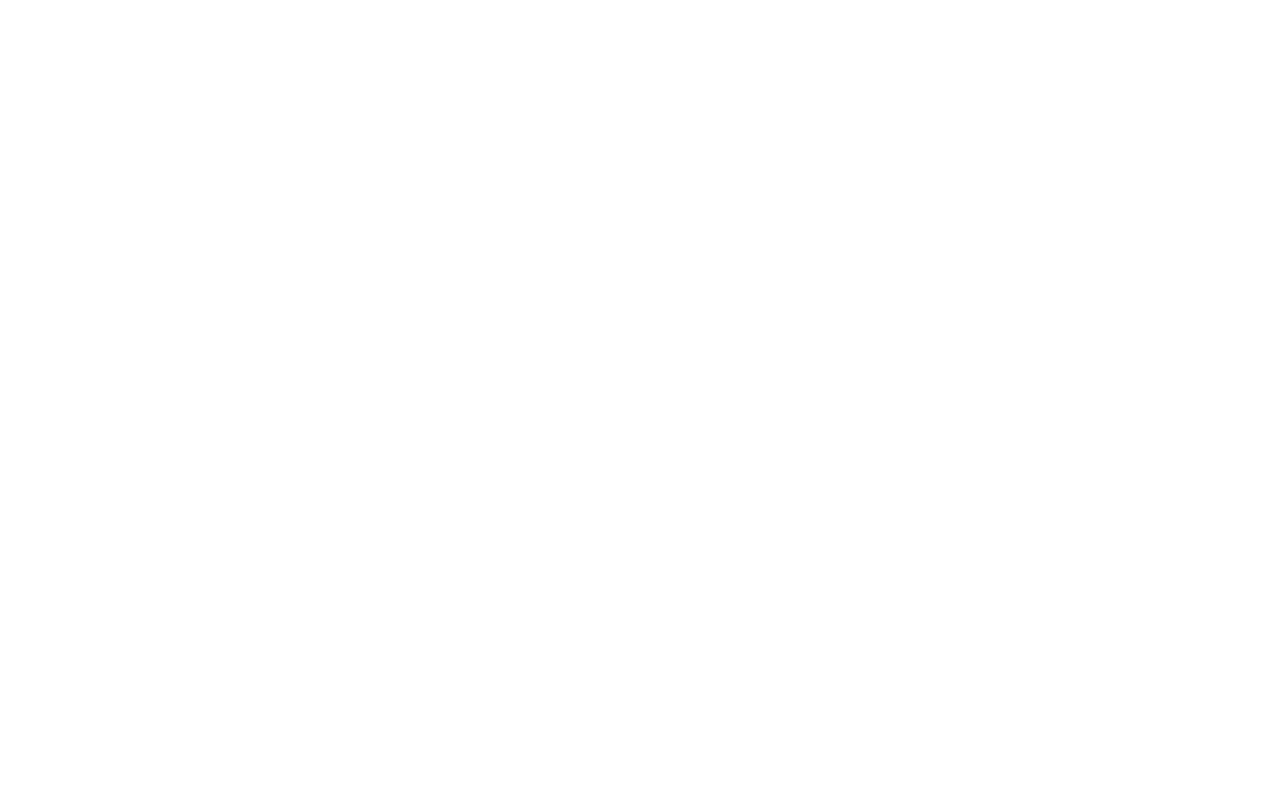
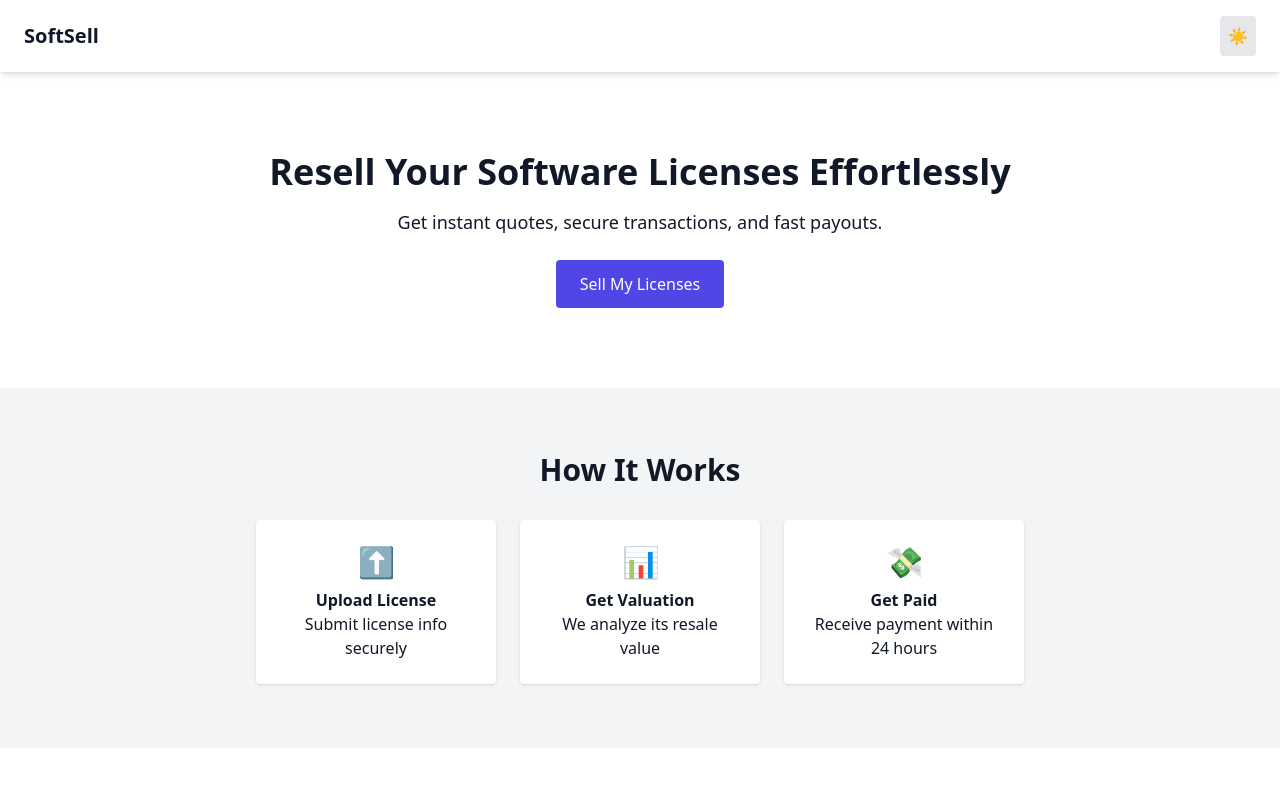
Before and after one commit to adiispam0804/softsell, a React (Vite) app: page / in a window 1280 px wide. Shown: the top 800 px of the page. Built offline with nearby package versions, Linux system fonts and the light colour scheme.

Commit message:
Final updates before deploy

```diff
--- a/src/app.jsx
+++ b/src/app.jsx
@@ -6,7 +6,7 @@ import Testimonials from "./components/Testimonials";
 import ContactForm from "./components/ContactForm";
 import Navbar from "./components/Navbar";
 
-function app() {
+function App() {
   const [dark, setDark] = useState(false);
   return (
     <div className={dark ? "dark" : ""}>
@@ -27,4 +27,4 @@ function app() {
   );
 }
 
-export default app;
+export default App;
--- a/src/main.jsx
+++ b/src/main.jsx
@@ -1,10 +1,10 @@
 import React from 'react';
 import ReactDOM from 'react-dom/client';
-import App from './app.jsx';
+import App from './App.jsx';
 import './style.css';
 
 ReactDOM.createRoot(document.getElementById('root')).render(
   <React.StrictMode>
-    <app />
+    <App />
   </React.StrictMode>
 );
```
